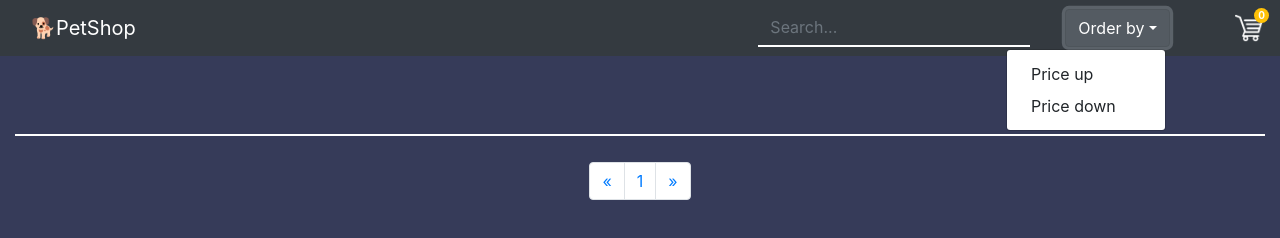
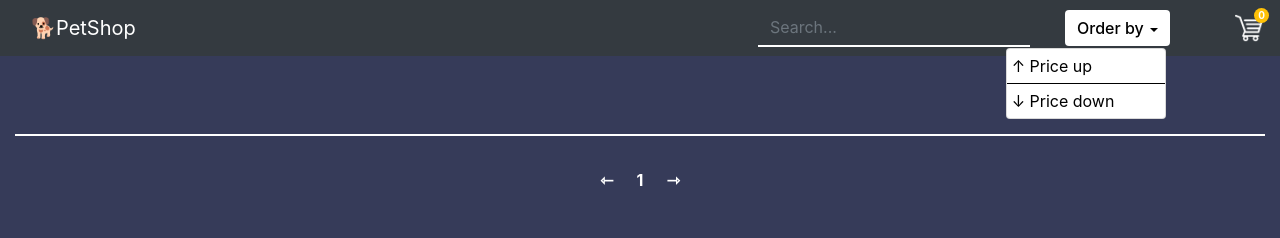
Before and after one commit to antonpanchenk0/eAnimalShop, a plain HTML site: page eCommerce/index.html in a window 1280 px wide. Both pictures are taken after a click on the button "Order by". Drawn offline with Linux system fonts and the light colour scheme; no server answers.

Commit message:
little redisigne and fix filters

```diff
--- a/eCommerce/app/components/Filter/FilterView.js
+++ b/eCommerce/app/components/Filter/FilterView.js
@@ -39,10 +39,10 @@ export class FilterView{
     //Событие на нажатие кнопки фильтра
     handleFilterClick = (e, value) =>{
         e.preventDefault();
-        e.target.classList.add('f-active');
-        if(this.activeFilter){
+        if(this.activeFilter && !e.target.classList.contains('f-active')){
             this.activeFilter.node.classList.remove('f-active');
         }
+        e.target.classList.add('f-active');
         this.activeFilter.name = value;
         this.activeFilter.node = e.target;
         this.handleUpdateDataByFilters();
--- a/eCommerce/app/components/Sort/SortView.js
+++ b/eCommerce/app/components/Sort/SortView.js
@@ -1,6 +1,6 @@
 export class SortView {
   constructor(listener) {
-    this.sortItems = document.querySelectorAll('.my-sort');
+    this.sortItems = document.querySelectorAll('.sort-by');
     this.sortItems.forEach(btn => btn.addEventListener('click', listener));
   }
 }
--- /dev/null
+++ b/eCommerce/css/scroll.css
@@ -0,0 +1,17 @@
+::-webkit-scrollbar-track {
+    background-color:#32312e;
+    box-shadow:0px 0px 3px #000 inset;
+}
+
+::-webkit-scrollbar-thumb {
+    -webkit-border-radius: 5px;
+    border-radius: 5px;
+    background-color: #607D8B;
+    background-image: url("../img/scrollimg.png");
+    background-position:center;
+    background-repeat:no-repeat;
+}
+
+::-webkit-scrollbar{
+    width: 11px;
+}
--- a/eCommerce/css/style.css
+++ b/eCommerce/css/style.css
@@ -6,6 +6,7 @@ body{
     background: transparent;
     border: none;
     border-bottom: 2px solid #ffffff;
+    color: #ffc107;
     border-radius: 0;
 }
 .navbar .right-section form input:focus{
@@ -21,6 +22,39 @@ body{
     background: url("../img/cross-icon.png");
     cursor: pointer;
 }
+.navbar .right-section .dropdown .sort-switch-btn{
+    background-color: #e3e3e3;
+    color: #000;
+    border: none!important;
+    box-shadow: none!important;
+    font-weight: 500;
+}
+.navbar .right-section .dropdown .sort-switch-btn:hover{
+    background-color: #fff;
+}
+.navbar .right-section .dropdown .sort-switch-btn:focus{
+    background-color: #fff;
+}
+.navbar .right-section .dropdown .sort-switch-btn.dropdown-toggle::after{
+    margin-left: 6px;
+    vertical-align: 2px;
+}
+.navbar .right-section .dropdown .dropdown-menu{
+    background: #fff;
+    padding: 0;
+}
+.navbar .right-section .dropdown .dropdown-menu .dropdown-item{
+    color: #000;
+    padding: 5px;
+    border-bottom: .5px solid #000;
+    transition: .3s;
+}
+.navbar .right-section .dropdown .dropdown-menu .dropdown-item:hover{
+    background: #e3e3e3;
+}
+.navbar .right-section .dropdown .dropdown-menu .dropdown-item:last-child{
+    border-bottom: none;
+}
 .navbar .right-section .cart-box .cart{
     position: relative;
     width: 40px;
@@ -30,6 +64,7 @@ body{
     background-position: center;
     background-repeat: no-repeat;
     transform: scale(1);
+    user-select: none;
     transition: .5s;
 }
 .navbar .right-section .cart-box .cart:hover{
@@ -144,3 +179,22 @@ body{
     font-size: 13px;
     width: 40%!important;
 }
+.pagination .page-item .page-link{
+    border: none;
+    font-size: 16px;
+    background: transparent;
+    font-weight: bold;
+    color: #ffffff;
+    user-select: none;
+    box-shadow: none!important;
+    transform: scale(1);
+    transition: .1s;
+}
+.pagination .page-item .page-link:hover{
+    transform: scale(1.5);
+    background: transparent!important;
+}
+.pagination .page-item:nth-child(2) .page-link:hover{
+    transform: scale(1);
+    cursor: default;
+}
--- a/eCommerce/index.html
+++ b/eCommerce/index.html
@@ -8,6 +8,7 @@
   <meta http-equiv="X-UA-Compatible" content="ie=edge">
   <link rel="shortcut icon" href="./favicon.ico" type="image/x-icon">
   <link rel="stylesheet" href="./app/bootstrap/bootstrap.min.css">
+  <link rel="stylesheet" href="./css/scroll.css">
   <link rel="stylesheet" href="./css/style.css">
   <title>Shop</title>
 </head>
@@ -22,8 +23,8 @@
       <div class="dropdown col-6 d-flex justify-content-center p-0">
         <a class="btn btn-secondary dropdown-toggle sort-switch-btn" href="#" role="button" id="sortDropDown" data-toggle="dropdown" aria-haspopup="true" aria-expanded="false">Order by</a>
         <div class="dropdown-menu" aria-labelledby="sortDropDown">
-          <a data-id="PriceUp" class="dropdown-item sort-by my-sort" href="#">Price up</a>
-          <a data-id="PriceDown" class="dropdown-item sort-by my-sort" href="#">Price down</a>
+          <a data-id="PriceUp" class="dropdown-item sort-by" href="#">&#8593; Price up</a>
+          <a data-id="PriceDown" class="dropdown-item sort-by" href="#">&#8595; Price down</a>
         </div>
       </div>
       <div class="cart-box">
@@ -52,13 +53,13 @@
       <ul class="pagination justify-content-center">
         <li class="page-item">
           <a id="animalNavigationPrev" class="page-link" href="#" aria-label="Previous">
-            <span aria-hidden="true">&laquo;</span>
+            <span aria-hidden="true">&#8701;</span>
           </a>
         </li>
         <li class="page-item"><a id="pageIndex" class="page-link" href="#">1</a></li>
         <li class="page-item">
           <a id="animalNavigationNext" class="page-link" href="#" aria-label="Next">
-            <span aria-hidden="true">&raquo;</span>
+            <span aria-hidden="true">&#8702;</span>
           </a>
         </li>
       </ul>
```
Also changed, not shown: eCommerce/img/scrollimg.png (added).
